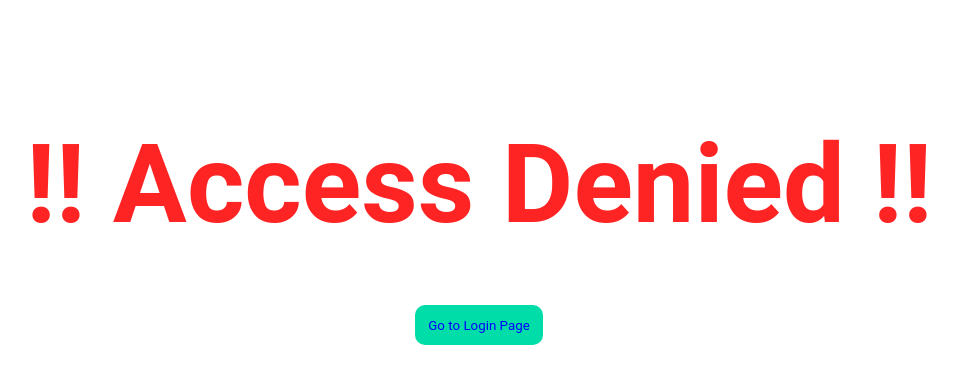
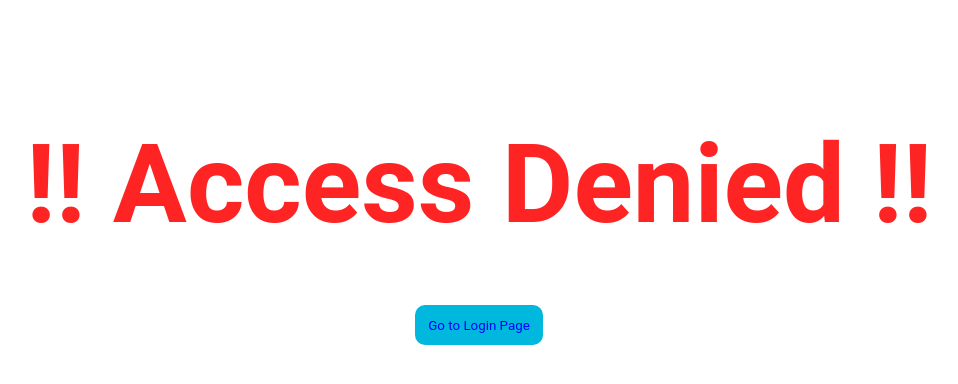
Before and after one commit to SubodhBarakoti/complainregistration, a PHP site: page /views/accessdenied.php in a window 1280 px wide. Shown: the top 384 px of the page, without its empty margins (161-1119 px from the left). Run offline with PHP 8.4, Linux system fonts and the light colour scheme.

Commit message:
button color change

```diff
--- a/style.css
+++ b/style.css
@@ -21,7 +21,7 @@ button{
     margin-top: 2vh;
     height: 5vh;
     width: 10vw;
-    background-color: rgb(0, 221, 169);
+    background-color: rgb(0, 184, 221);
     border-radius: 10px;
     border: none;
     color: blue;
```
